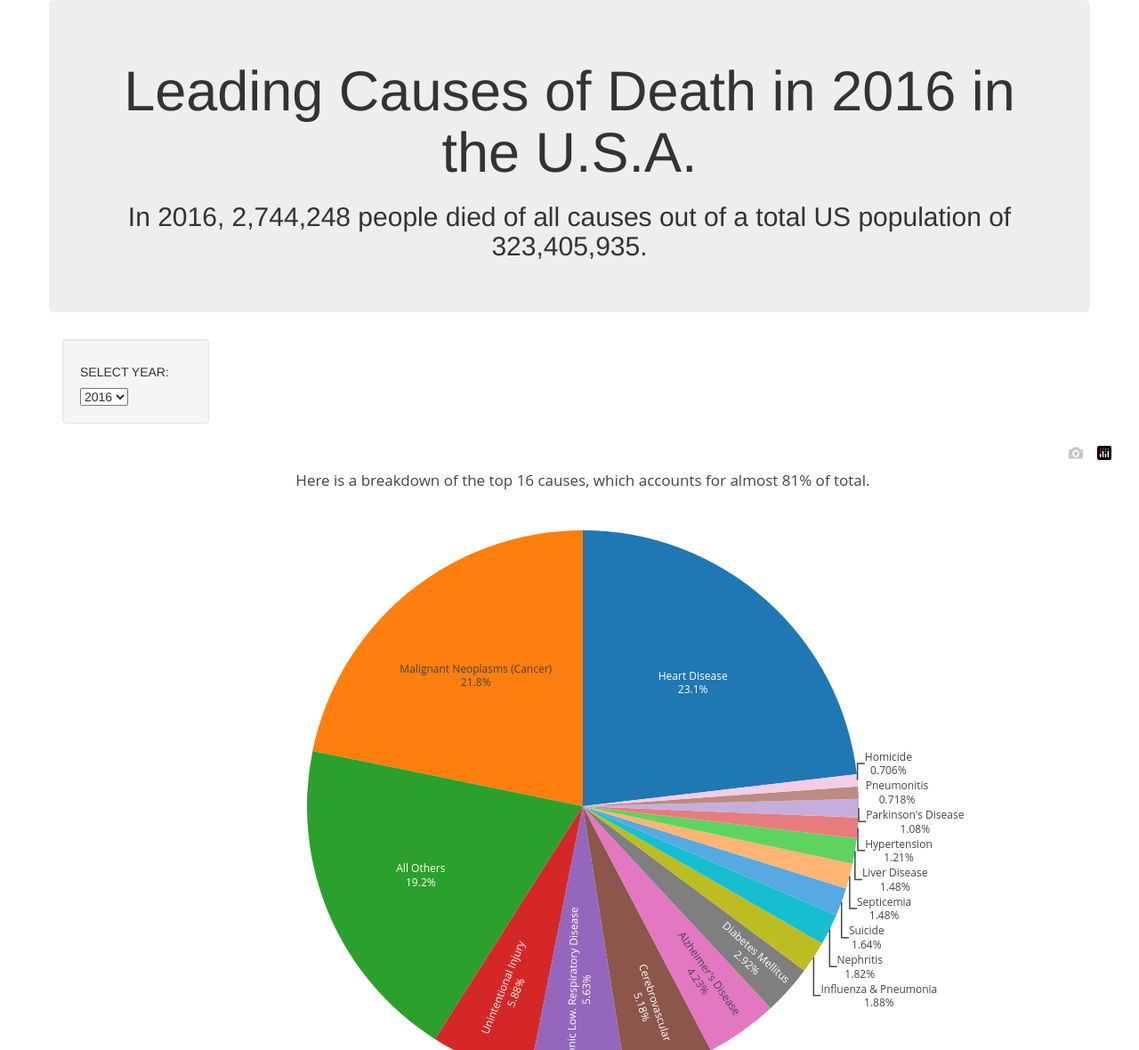
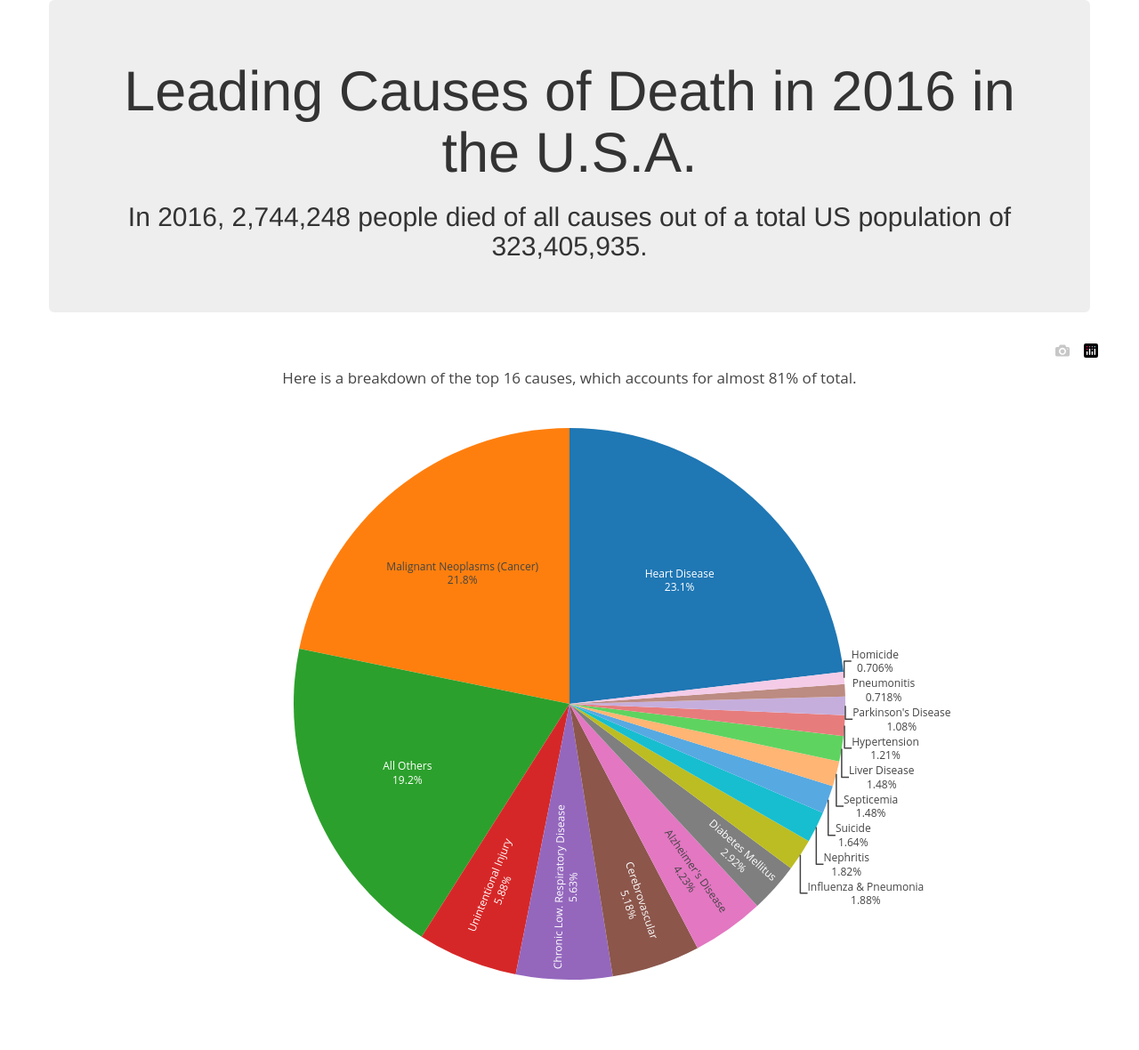
Before and after one commit to jlgaleazzi/project2, a Flask app: page / in a window 1280 px wide. Shown: the top 1180 px of the page at 89% size. Run offline with Flask 2, Linux system fonts and the light colour scheme; some libraries are stand-ins or nearby versions.

Commit message:
removed years

```diff
--- a/templates/index.html
+++ b/templates/index.html
@@ -18,7 +18,7 @@
           </div>
         </div>
             <div class="row">
-                <div class="col-md-2">
+             <!--   <div class="col-md-2">
                   <div class="well">
                     <h5>SELECT YEAR:</h5>
                     <select id="selDataset" onchange="optionChanged(this.value)">
@@ -36,7 +36,7 @@
                     </select>
                   </div>
                 </div>
-            </div>
+            </div>-->
             <div class="row">
                 <div id="plot"></div>
                 <div id="plot2"></div>
```
